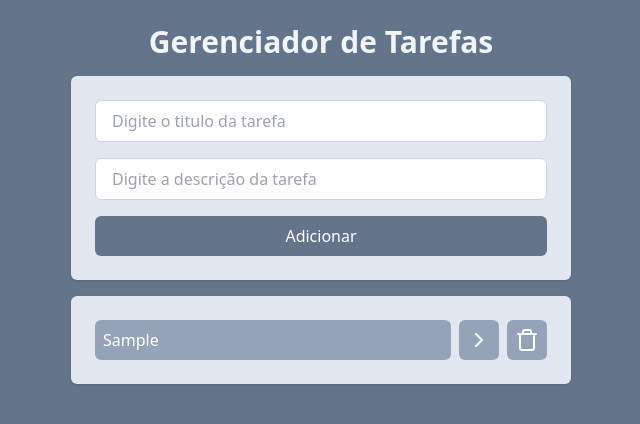
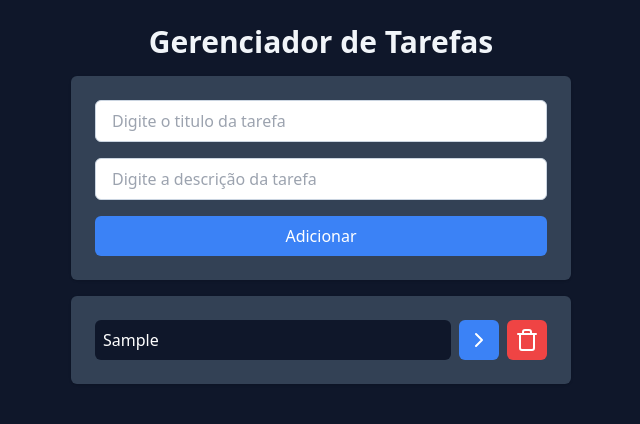
Before and after one commit to PauloGoulartN/Gerenciador-De-Tarefas, a React (Vite) app: page / in a window 1280 px wide. Both pictures are taken after typing "Sample", "Sample" into the empty fields and a click on the button "Adicionar". Shown: the top 424 px of the page, without its empty margins (319-959 px from the left). Built offline with nearby package versions, Linux system fonts and the light colour scheme.

Commit message:
feat: estilizacao

```diff
--- a/src/App.jsx
+++ b/src/App.jsx
@@ -64,7 +64,7 @@ function App() {
   }
 
   return (
-    <div className="w-screen h-screen bg-slate-500 flex justify-center p-6">
+    <div className="w-screen h-screen bg-slate-900 flex justify-center p-6">
       <div className="w-[500px] space-y-4">
         <Title>Gerenciador de Tarefas</Title>
         <AddTask onAddTaskSubmit={onAddTaskSubmit} />
--- a/src/components/AddTask.jsx
+++ b/src/components/AddTask.jsx
@@ -5,7 +5,7 @@ function AddTask({ onAddTaskSubmit }) {
   const [title, setTitle] = useState("");
   const [description, setDescription] = useState("");
   return (
-    <div className="space-y-4 p-6 bg-slate-200 rounded-md shadow flex flex-col">
+    <div className="space-y-4 p-6 bg-slate-700 rounded-md shadow flex flex-col">
       <Input
         type="text"
         placeholder="Digite o titulo da tarefa"
@@ -28,7 +28,7 @@ function AddTask({ onAddTaskSubmit }) {
           setTitle("");
           setDescription("");
         }}
-        className="bg-slate-500 text-white px-4 py-2 rounded-md font-medium"
+        className="bg-blue-500 hover:bg-blue-600 text-white px-4 py-2 rounded-md font-medium"
       >
         Adicionar
       </button>
--- a/src/components/Button.jsx
+++ b/src/components/Button.jsx
@@ -1,9 +1,22 @@
 function Button(props) {
   return (
-    <button {...props} className="bg-slate-400 p-2 rounded-md text-white">
+    <button
+      {...props}
+      className="bg-blue-500 hover:bg-blue-600 p-2 rounded-md text-white"
+    >
+      {props.children}
+    </button>
+  );
+}
+function ButtonR(props) {
+  return (
+    <button
+      {...props}
+      className="bg-red-500 hover:bg-red-600 p-2 rounded-md text-white"
+    >
       {props.children}
     </button>
   );
 }
 
-export default Button;
+export { Button, ButtonR };
--- a/src/components/Tasks.jsx
+++ b/src/components/Tasks.jsx
@@ -1,6 +1,6 @@
-import { ChevronRightIcon, TrashIcon } from "lucide-react";
+import { ChevronRightIcon, TrashIcon, CheckIcon } from "lucide-react";
 import { useNavigate } from "react-router-dom";
-import Button from "./Button";
+import { Button, ButtonR } from "./Button.jsx";
 
 function Tasks({ tasks, onTaskClick, deleteTaskOnClick }) {
   const navigate = useNavigate();
@@ -12,26 +12,27 @@ function Tasks({ tasks, onTaskClick, deleteTaskOnClick }) {
     navigate(`/task?${query.toString()}`);
   }
   return (
-    <ul className="space-y-2 p-6 bg-slate-200 rounded-md shadow">
+    <ul className="space-y-2 p-6 bg-slate-700 rounded-md shadow">
       {tasks.map((task) => (
         <li key={task.id} className="flex gap-2">
           <button
             onClick={() => onTaskClick(task.id)}
             className={
-              "bg-slate-400 text-left w-full text-white p-2 rounded-md " +
-              (task.isCompleted && "line-through")
+              "bg-slate-900 text-left w-full flex items-center gap-2 text-white p-2 rounded-md " +
+              (task.isCompleted ? "bg-emerald-500 line-through" : "")
             }
           >
+            {task.isCompleted && <CheckIcon />}
             {task.title}
           </button>
           <Button onClick={() => onSeeDetailsClick(task)}>
             <ChevronRightIcon />
           </Button>
-          <Button
+          <ButtonR
             onClick={() => deleteTaskOnClick(task.id)} // Adicionei a função de deletar task
           >
             <TrashIcon />
-          </Button>
+          </ButtonR>
         </li>
       ))}
     </ul>
--- a/src/pages/TaskPage.jsx
+++ b/src/pages/TaskPage.jsx
@@ -9,8 +9,8 @@ function TaskPage() {
   const description = searchParams.get("description");
   // Pagina mostra apenas oque está dentro do return
   return (
-    <div className="h-screen w-screen bg-slate-500 p-6">
-      <div className="w-[500px] space-y-4">
+    <div className="h-screen w-screen bg-slate-900 p-6">
+      <div className="w-[500px] mx-auto space-y-4">
         <div className="flex justify-center relative mb-6">
           <button
             onClick={() => navigate(-1)} // navigate(-1) APENAS VOLTA PARA A PAGINA QUE VOCÊ ESTAVA E NÃO DIRECIONA PARA NENHUMA PAGINA ESPECIFICA
@@ -21,11 +21,9 @@ function TaskPage() {
           <Title>Detalhes da Tarefa</Title>
         </div>
 
-        <div className="bg-slate-200 p-4 rounded-md">
-          <h2 className="text-xl font-bold text-slate-600">
-            {title}
-          </h2>
-          <p className="text-slate-600">{description}</p>
+        <div className="bg-slate-700 p-4 rounded-md">
+          <h2 className="text-xl font-bold text-slate-200">{title}</h2>
+          <p className="text-slate-200">{description}</p>
         </div>
       </div>
     </div>
```
